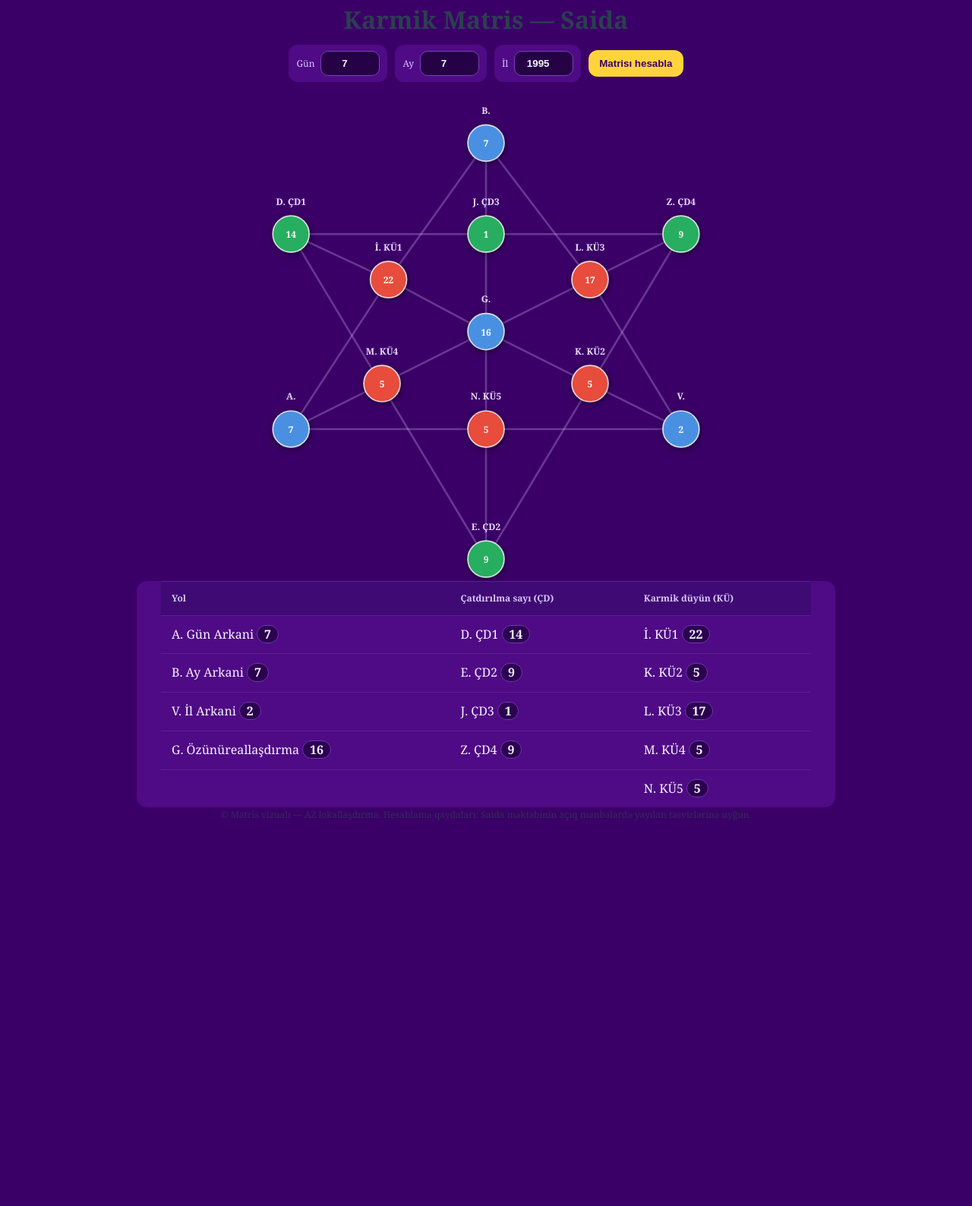
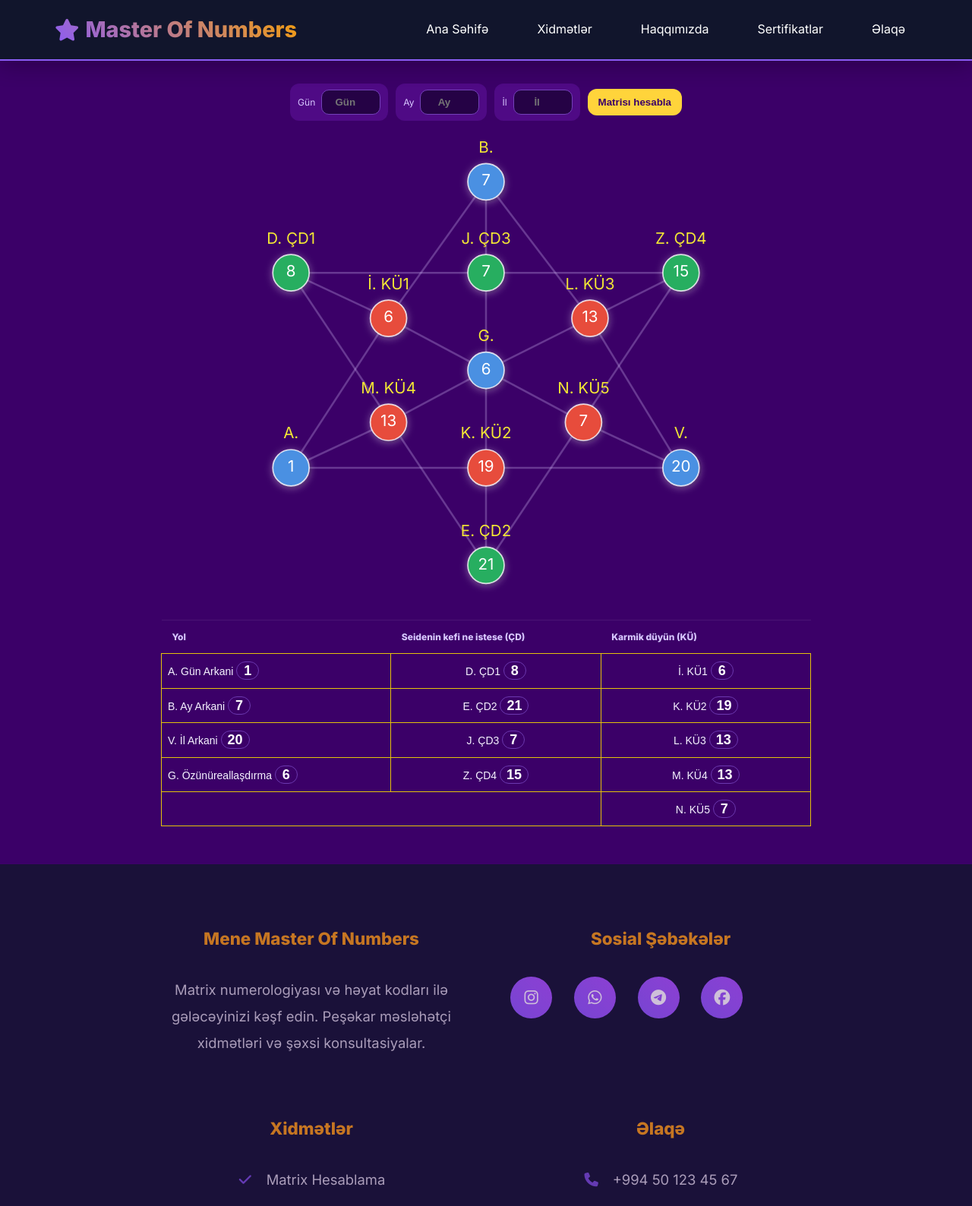
Before and after one commit to shabanovasaidaa-art/saidaart, a plain HTML site: page karma_calculator.html in a window 1280 px wide. Shown: the top 1588 px of the page at 76% size. Before the commit the page ends 1083 px from the top, so only its background shows below. Drawn offline with nearby package versions, Linux system fonts and the light colour scheme.

Commit message:
example5

```diff
--- a/karma_calculator.html
+++ b/karma_calculator.html
@@ -1,21 +1,51 @@
 <!DOCTYPE html>
 <html lang="az">
+
 <head>
   <meta charset="utf-8" />
   <meta name="viewport" content="width=device-width, initial-scale=1" />
-  <title>Karmik Matris — Saida (AZ)</title>
+  <title>Karmik Matris</title>
   <link rel="preconnect" href="https://fonts.googleapis.com">
   <link rel="preconnect" href="https://fonts.gstatic.com" crossorigin>
   <link href="https://fonts.googleapis.com/css2?family=Inter:wght@400;600;800&display=swap" rel="stylesheet">
+  <link rel="stylesheet" href="https://cdn.jsdelivr.net/npm/swiper@12/swiper-bundle.min.css" />
+  <link rel="stylesheet" href="https://cdn.jsdelivr.net/npm/swiper@9/swiper-bundle.min.css" />
+  <script src="https://cdn.jsdelivr.net/npm/swiper@9/swiper-bundle.min.js"></script>
+
   <link rel="stylesheet" href="styles.css">
 </head>
-<body>
+
+<body class="cal-body"> <!-- Navigation -->
+  <nav class="navbar">
+    <div class="nav-container">
+      <div class="logo">
+        <link rel="stylesheet" href="https://cdnjs.cloudflare.com/ajax/libs/font-awesome/6.5.0/css/all.min.css">
+        <i class="fa-solid fa-star"></i>
+        Master Of Numbers
+      </div>
+      <div class="nav-menu">
+        <a href="./index.html" class="nav-link">Ana Səhifə</a>
+        <a href="./karma_calculator.html" class="nav-link">Xidmətlər</a>
+        <a href="#about" class="nav-link">Haqqımızda</a>
+        <a href="#certificates" class="nav-link">Sertifikatlar</a>
+        <a href="#contact" class="nav-link">Əlaqə</a>
+      </div>
+      <div class="hamburger">
+        <span class="bar"></span>
+        <span class="bar"></span>
+        <span class="bar"></span>
+      </div>
+    </div>
+  </nav>
   <header class="container">
-    <h1>Karmik Matris — Saida</h1>
+
     <div class="controls">
-      <div class="input"><label for="day">Gün</label><input id="day" type="number" min="1" max="31" value="7"></div>
-      <div class="input"><label for="month">Ay</label><input id="month" type="number" min="1" max="12" value="7"></div>
-      <div class="input"><label for="year">İl</label><input id="year" type="number" min="1" max="9999" value="1995"></div>
+      <div class="input"><label for="day">Gün</label><input id="day" type="number" min="1" max="31" placeholder="Gün"
+          value=""></div>
+      <div class="input"><label for="month">Ay</label><input id="month" type="number" min="1" max="12" placeholder="Ay"
+          value=""></div>
+      <div class="input"><label for="year">İl</label><input id="year" type="number" min="1" max="9999" placeholder="İl"
+          value=""></div>
       <button class="btn" id="calc" type="button">Matrisı hesabla</button>
     </div>
   </header>
@@ -29,23 +59,61 @@
     </svg>
   </main>
 
-  <section class="legend container" aria-label="Cədvəl">
+  <section class="legend container " style="margin-bottom: 50px;" aria-label="Cədvəl">
     <table>
       <thead>
-      <tr>
-        <th>Yol</th>
-        <th>Çatdırılma sayı (ÇD)</th>
-        <th>Karmik düyün (KÜ)</th>
-      </tr>
+        <tr>
+          <th>Yol</th>
+          <th>Seidenin kefi ne istese (ÇD)</th>
+          <th>Karmik düyün (KÜ)</th>
+        </tr>
       </thead>
       <tbody id="rows"></tbody>
     </table>
   </section>
 
-  <footer class="container">
-    © Matris vizualı — AZ lokallaşdırma. Hesablama qaydaları: Saida məktəbinin açıq mənbələrdə yayılan təsvirlərinə uyğun.
+
+  <!-- Footer -->
+  <footer class="footer">
+    <div class="container">
+      <div class="footer-content">
+        <div class="footer-section">
+          <h3>Mene Master Of Numbers</h3>
+          <p>Matrix numerologiyası və həyat kodları ilə gələcəyinizi kəşf edin. Peşəkar məsləhətçi xidmətləri
+            və şəxsi konsultasiyalar.</p>
+        </div>
+        <div class="footer-section">
+          <h4>Sosial Şəbəkələr</h4>
+          <div class="social-links">
+            <a href="#" class="social-link"><i class="fab fa-instagram"></i></a>
+            <a href="#" class="social-link"><i class="fab fa-whatsapp"></i></a>
+            <a href="#" class="social-link"><i class="fab fa-telegram"></i></a>
+            <a href="#" class="social-link"><i class="fab fa-facebook"></i></a>
+          </div>
+        </div>
+        <div class="footer-section">
+          <h4>Xidmətlər</h4>
+          <p><i class="fas fa-check"></i> Matrix Hesablama</p>
+          <p><i class="fas fa-check"></i> Doğum Xəritəsi</p>
+          <p><i class="fas fa-check"></i> Karyera Analizi</p>
+          <p><i class="fas fa-check"></i> Münasibət Uyğunluğu</p>
+        </div>
+        <div class="footer-section">
+          <h4>Əlaqə</h4>
+          <p><i class="fas fa-phone"></i> +994 50 123 45 67</p>
+          <p><i class="fas fa-envelope"></i> info@menemaster.com</p>
+          <p><i class="fas fa-map-marker-alt"></i> Bakı, Azərbaycan</p>
+        </div>
+      </div>
+      <div class="footer-bottom">
+        <p>&copy; 2024 Mene Master Of Numbers. Bütün hüquqlar qorunur.</p>
+      </div>
+    </div>
   </footer>
 
   <script src="script.js" defer></script>
+  <script src="main.js"></script>
+  <script src="https://cdn.jsdelivr.net/npm/swiper@12/swiper-bundle.min.js"></script>
 </body>
+
 </html>
--- a/script.js
+++ b/script.js
@@ -6,140 +6,141 @@ const clampArc = (n) => {
   return n;
 };
 
-function arkanOfDay(day){
+function arkanOfDay(day) {
   day = Number(day) || 1;
   if (day <= 22) return day;
-  const map = {23:1,24:2,25:3,26:4,27:5,28:6,29:7,30:8,31:9};
+  const map = { 23: 1, 24: 2, 25: 3, 26: 4, 27: 5, 28: 6, 29: 7, 30: 8, 31: 9 };
   return map[day] || 1;
 }
 
-const arkanOfMonth = (m)=> clampArc(Number(m) || 7);
-const arkanOfYear  = (y)=> clampArc(String(y||1991).split('').reduce((a,d)=>a+ +d,0));
-const selfRealization = (A,B,V)=> clampArc(A+B+V);
+const arkanOfMonth = (m) => clampArc(Number(m) || 7);
+const arkanOfYear = (y) => clampArc(String(y || 1991).split('').reduce((a, d) => a + +d, 0));
+const selfRealization = (A, B, V) => clampArc(A + B + V);
 
 /* ==== Hesablamalar ==== */
-function calcAchievements(A,B,V){
-  const D = clampArc(A+B);
-  const E = clampArc(A+V);
-  const J = clampArc(D+E);
-  const Z = clampArc(E + Math.abs(A-B));
-  return {D,E,J,Z};
+function calcAchievements(A, B, V) {
+  const D = clampArc(A + B);
+  const E = clampArc(A + V);
+  const J = clampArc(D + E);
+  const Z = clampArc(Math.abs(E - Math.abs(A - B)));
+
+  return { D, E, J, Z };
 }
 
 /* ==== SİZİN XÜSUSI METODUNUZla karmik düyünlər ==== */
-function calcKnots(A, B, V){
+function calcKnots(A, B, V) {
   // KÜ1 = |A - B| - əgər 0 çıxsa avtomatik 22 olur
   let KU1 = Math.abs(A - B);
-  if(KU1 === 0) KU1 = 22;
+  if (KU1 === 0) KU1 = 22;
 
   // KÜ2 = |A - V| - əgər 0 çıxsa avtomatik 22 olur
   let KU2 = Math.abs(A - V);
-  if(KU2 === 0) KU2 = 22;
+  if (KU2 === 0) KU2 = 22;
 
   // KÜ3 = |KÜ1 - KÜ2| - əgər 0 çıxsa avtomatik 22 olur
   let KU3 = Math.abs(KU1 - KU2);
-  if(KU3 === 0) KU3 = 22;
+  if (KU3 === 0) KU3 = 22;
 
   // KÜ4 = |B - V| - əgər 0 çıxsa avtomatik 22 olur
   let KU4 = Math.abs(B - V);
-  if(KU4 === 0) KU4 = 22;
+  if (KU4 === 0) KU4 = 22;
 
   // KÜ5 = (KÜ1 + KÜ2 + KÜ3 + KÜ4) - 22-ni çıx ta ki 22-dən aşağı olsun
   let KU5 = KU1 + KU2 + KU3 + KU4;
-  while(KU5 > 22) KU5 -= 22;
-  if(KU5 === 0) KU5 = 22;
+  while (KU5 > 22) KU5 -= 22;
+  if (KU5 === 0) KU5 = 22;
 
-  return {I: KU1, K: KU2, L: KU3, M: KU4, N: KU5};
+  return { I: KU1, K: KU2, L: KU3, M: KU4, N: KU5 };
 }
 
 /* ==== Layout (ulduz / simmetrik) ==== */
 const layout = {
-  B:[500,60],   // üst nöqtə (7)
-  J:[500,200],  // J - çd3 (yuxarı ortada)
-  D:[200,200],  // sol yuxarı
-  I:[350,270],  // sol orta yuxarı
-  A:[200,500],  // sol aşağı
-  M:[340,430],  // sol orta aşağı
-  E:[500,700],  // bottom (9)
-  N:[500,500],  // N (KÜ5) biraz yuxarı bottom
-  G:[500,350],  // mərkəz (özünüreallaşdırma)
-  K:[660,430],  // sağ orta yuxarı
-  V:[800,500],  // sağ aşağı
-  L:[660,270],  // sağ orta aşağı
-  Z:[800,200]   // sağ yuxarı
+  B: [500, 60],   // üst nöqtə (7)
+  J: [500, 200],  // J - çd3 (yuxarı ortada)
+  D: [200, 200],  // sol yuxarı
+  I: [350, 270],  // sol orta yuxarı
+  A: [200, 500],  // sol aşağı
+  M: [350, 430],  // sol orta aşağı
+  E: [500, 650],  // bottom (9)
+  N: [650, 430],  // N (KÜ5) biraz yuxarı bottom
+  G: [500, 350],  // mərkəz (özünüreallaşdırma)
+  K: [500, 500],  // sağ orta yuxarı
+  V: [800, 500],  // sağ aşağı
+  L: [660, 270],  // sağ orta aşağı
+  Z: [800, 200]   // sağ yuxarı
 };
 
 /* ==== DOM referansları ==== */
 const gLines = document.getElementById('lines');
 const gNodes = document.getElementById('nodes');
-const rows   = document.getElementById('rows');
+const rows = document.getElementById('rows');
 
 /* ==== Skeleti çək (ulduzvari xətt qrupları) ==== */
-function drawSkeleton(){
-  if(!gLines) return;
+function drawSkeleton() {
+  if (!gLines) return;
   gLines.innerHTML = '';
   const p = layout;
-  const mkPath = (pts)=> `M ${pts.map(([x,y])=>`${x},${y}`).join(' L ')}`;
+  const mkPath = (pts) => `M ${pts.map(([x, y]) => `${x},${y}`).join(' L ')}`;
 
   const lineSets = [
-    [p.B,p.L,p.V,p.A,p.I,p.B,p.J,p.G,p.N,p.E],    // ulduzun dairəvi bağlantıları                // alt-orta xəttlər
-    [p.D,p.J,p.Z,p.E,p.D],                        // sol yuxarı üçbucaq
-    [p.A,p.M,p.G,p.L,p.Z],                        // orta üçbucaq
-    [p.D,p.I,p.G,p.K,p.V]                         // alt üçbucaq
+    [p.B, p.L, p.V, p.A, p.I, p.B, p.J, p.G, p.N, p.V],    // ulduzun dairəvi bağlantıları                // alt-orta xəttlər
+    [p.D, p.J, p.Z, p.E, p.D],                        // sol yuxarı üçbucaq
+    [p.A, p.M, p.G, p.L, p.Z],                        // orta üçbucaq
+    [p.D, p.I, p.G, p.K, p.E]                         // alt üçbucaq
   ];
 
-  lineSets.forEach(pts=>{
-    const el = document.createElementNS('http://www.w3.org/2000/svg','path');
+  lineSets.forEach(pts => {
+    const el = document.createElementNS('http://www.w3.org/2000/svg', 'path');
     el.setAttribute('d', mkPath(pts));
-    el.setAttribute('class','skel-path');
+    el.setAttribute('class', 'skel-path');
     gLines.appendChild(el);
   });
 }
 
 /* ==== Gözəl node-lar (dairələr) ==== */
-function node(colorVar, code, label, value){
-  if(!gNodes) return;
+function node(colorVar, code, label, value) {
+  if (!gNodes) return;
   const pos = layout[code];
-  if(!pos) return;
-  const [x,y] = pos;
-  const g = document.createElementNS('http://www.w3.org/2000/svg','g');
-  g.setAttribute('class','node');
-  g.setAttribute('transform',`translate(${x},${y})`);
+  if (!pos) return;
+  const [x, y] = pos;
+  const g = document.createElementNS('http://www.w3.org/2000/svg', 'g');
+  g.setAttribute('class', 'node');
+  g.setAttribute('transform', `translate(${x},${y})`);
 
   // Kölgə effekti üçün əlavə dairə
-  const shadow = document.createElementNS('http://www.w3.org/2000/svg','circle');
-  shadow.setAttribute('r','30');
-  shadow.setAttribute('fill','rgba(0,0,0,0.1)');
-  shadow.setAttribute('transform','translate(2,2)');
+  const shadow = document.createElementNS('http://www.w3.org/2000/svg', 'circle');
+  shadow.setAttribute('r', '30');
+  shadow.setAttribute('fill', 'rgba(0,0,0,0.1)');
+  shadow.setAttribute('transform', 'translate(2,2)');
 
   // Əsas dairə
-  const c = document.createElementNS('http://www.w3.org/2000/svg','circle');
-  c.setAttribute('r','28');
+  const c = document.createElementNS('http://www.w3.org/2000/svg', 'circle');
+  c.setAttribute('r', '28');
 
   // Rəng təyini
   let fillColor = '#f0f0f0';
-  if(colorVar === '--mid') fillColor = '#4a90e2';      // əsas arklar - mavi
-  if(colorVar === '--good') fillColor = '#27ae60';     // çatdırılmalar - yaşıl
-  if(colorVar === '--warn') fillColor = '#e74c3c';     // karmik düyünlər - qırmızı
+  if (colorVar === '--mid') fillColor = '#4a90e2';      // əsas arklar - mavi
+  if (colorVar === '--good') fillColor = '#27ae60';     // çatdırılmalar - yaşıl
+  if (colorVar === '--warn') fillColor = '#e74c3c';     // karmik düyünlər - qırmızı
 
   c.setAttribute('fill', fillColor);
-  c.setAttribute('stroke','rgba(255,255,255,0.8)');
-  c.setAttribute('stroke-width','2');
+  c.setAttribute('stroke', 'rgba(255,255,255,0.8)');
+  c.setAttribute('stroke-width', '2');
 
   // Rəqəm mətni
-  const t = document.createElementNS('http://www.w3.org/2000/svg','text');
-  t.setAttribute('text-anchor','middle');
-  t.setAttribute('dy','6');
+  const t = document.createElementNS('http://www.w3.org/2000/svg', 'text');
+  t.setAttribute('text-anchor', 'middle');
+  t.setAttribute('dy', '6');
   t.setAttribute('fill', 'white');
   t.setAttribute('font-weight', 'bold');
   t.setAttribute('font-size', '16');
   t.textContent = value;
 
   // Etiket mətni
-  const tag = document.createElementNS('http://www.w3.org/2000/svg','text');
-  tag.setAttribute('class','tag');
-  tag.setAttribute('text-anchor','middle');
-  tag.setAttribute('dy','-45');
+  const tag = document.createElementNS('http://www.w3.org/2000/svg', 'text');
+  tag.setAttribute('class', 'tag');
+  tag.setAttribute('text-anchor', 'middle');
+  tag.setAttribute('dy', '-45');
   tag.setAttribute('fill', '#333');
   tag.setAttribute('font-weight', '500');
   tag.setAttribute('font-size', '12');
@@ -153,31 +154,31 @@ function node(colorVar, code, label, value){
 }
 
 /* ==== Render ==== */
-function render(A,B,V,G,ach,kn){
-  if(gNodes) gNodes.innerHTML = '';
+function render(A, B, V, G, ach, kn) {
+  if (gNodes) gNodes.innerHTML = '';
   drawSkeleton();
 
   // əsas arklar / rəqəmlər
-  node('--mid','B','B.',B);
-  node('--mid','A','A.',A);
-  node('--mid','V','V.',V);
-  node('--mid','G','G.',G);
+  node('--mid', 'B', 'B.', B);
+  node('--mid', 'A', 'A.', A);
+  node('--mid', 'V', 'V.', V);
+  node('--mid', 'G', 'G.', G);
 
   // ÇD (achievements) — yaxşı nöqtələr
-  node('--good','D','D. ÇD1',ach.D);
-  node('--good','E','E. ÇD2',ach.E);
-  node('--good','J','J. ÇD3',ach.J);
-  node('--good','Z','Z. ÇD4',ach.Z);
+  node('--good', 'D', 'D. ÇD1', ach.D);
+  node('--good', 'E', 'E. ÇD2', ach.E);
+  node('--good', 'J', 'J. ÇD3', ach.J);
+  node('--good', 'Z', 'Z. ÇD4', ach.Z);
 
   // KÜ (karmik düyünlər) — xəbərdarlıq nöqtələri
-  node('--warn','I','İ. KÜ1',kn.I);
-  node('--warn','K','K. KÜ2',kn.K);
-  node('--warn','L','L. KÜ3',kn.L);
-  node('--warn','M','M. KÜ4',kn.M);
-  node('--warn','N','N. KÜ5',kn.N);
+  node('--warn', 'I', 'İ. KÜ1', kn.I);
+  node('--warn', 'K', 'K. KÜ2', kn.K);
+  node('--warn', 'L', 'L. KÜ3', kn.L);
+  node('--warn', 'M', 'M. KÜ4', kn.M);
+  node('--warn', 'N', 'N. KÜ5', kn.N);
 
   // cədvəl yenilə
-  if(rows) rows.innerHTML = `
+  if (rows) rows.innerHTML = `
     <tr><td>A. Gün Arkani <span class="pill">${A}</span></td>
         <td>D. ÇD1 <span class="pill">${ach.D}</span></td>
         <td>İ. KÜ1 <span class="pill">${kn.I}</span></td></tr>
@@ -196,29 +197,29 @@ function render(A,B,V,G,ach,kn){
 }
 
 /* ==== Hesabla ==== */
-function calculate(){
-  const day   = document.getElementById('day')?.value || 1;
+function calculate() {
+  const day = document.getElementById('day')?.value || 1;
   const month = document.getElementById('month')?.value || 7;
-  const year  = document.getElementById('year')?.value || 1991;
+  const year = document.getElementById('year')?.value || 1991;
 
   const A = arkanOfDay(day);
   const B = arkanOfMonth(month);
   const V = arkanOfYear(year);
-  const G = selfRealization(A,B,V);
+  const G = selfRealization(A, B, V);
 
-  const ach = calcAchievements(A,B,V);
-  const kn  = calcKnots(A,B,V);
+  const ach = calcAchievements(A, B, V);
+  const kn = calcKnots(A, B, V);
 
-  render(A,B,V,G,ach,kn);
+  render(A, B, V, G, ach, kn);
 }
 
 /* ==== Eventlər ==== */
 const calcBtn = document.getElementById('calc');
-if(calcBtn) calcBtn.addEventListener('click', calculate);
-['day','month','year'].forEach(id=>{
+if (calcBtn) calcBtn.addEventListener('click', calculate);
+['day', 'month', 'year'].forEach(id => {
   const el = document.getElementById(id);
-  if(el) el.addEventListener('keydown', e=>{
-    if(e.key==='Enter') calculate();
+  if (el) el.addEventListener('keydown', e => {
+    if (e.key === 'Enter') calculate();
   });
 });
 
@@ -228,9 +229,9 @@ document.addEventListener('DOMContentLoaded', () => {
   const monthEl = document.getElementById('month');
   const yearEl = document.getElementById('year');
 
-  if(dayEl && !dayEl.value) dayEl.value = 1;
-  if(monthEl && !monthEl.value) monthEl.value = 7;
-  if(yearEl && !yearEl.value) yearEl.value = 1991;
+  if (dayEl && !dayEl.value) dayEl.value = "";
+  if (monthEl && !monthEl.value) monthEl.value = "";
+  if (yearEl && !yearEl.value) yearEl.value = "";
 
   calculate();
 });
--- a/styles.css
+++ b/styles.css
@@ -11,12 +11,16 @@
 *{box-sizing:border-box}
 html,body{height:100%}
 body{
+
   margin:0;
   font-family:Inter,system-ui,-apple-system,Segoe UI,Roboto,Arial;
   background:var(--bg);
   color:var(--text);
 }
-
+.cal-body{
+padding-top: 110px;
+
+}
 .container{ width:min(920px,95vw); margin-inline:auto; padding:18px }
 
 header{text-align:center; padding-top:28px}
@@ -37,14 +41,14 @@ h1{margin:0 0 8px; font-size:clamp(20px,3.2vw,32px); font-weight:800}
 .board{aspect-ratio: 1.4/1}
 svg{width:100%; height:100%; display:block}
 
-.node circle{ filter: drop-shadow(0 2px 6px rgba(0,0,0,.35)); }
-.node text{ font-weight:800; font-size:14px; user-select:none }
-.tag{ font-size:11px; fill:#eaddff }
-
-.legend{ background:var(--card); border-radius:14px; overflow:hidden; padding:0 }
+.node circle{ filter: drop-shadow(0 2px 6px rgba(255, 255, 255, 0.35)); }
+.node text{ font-weight:400; font-size:24px; user-select:none}
+.tag{ font-size:11px; fill:#f3e634 }
+
+.legend{   border-radius:14px; overflow:hidden; padding:0 }
 table{ width:100%; border-collapse:collapse; color:var(--text) }
 th,td{ padding:12px 14px; border-top:1px solid rgba(255,255,255,.08) }
-th{ text-align:left; background:#3f0a74; font-size:12px; color:var(--muted) }
+th{ text-align:left; font-size:12px; color:var(--muted) }
 
 .pill{
   display:inline-block; line-height:1; padding:.2rem .55rem; border-radius:999px;
@@ -67,7 +71,7 @@ footer{ opacity:.75; font-size:12px; text-align:center; padding-bottom:28px }
 }
 
 body {
-    font-family: 'Georgia', serif;
+    /* font-family: 'Georgia', serif; */
     line-height: 1.6;
     color: #2c3e50;
     overflow-x: hidden;
@@ -164,6 +168,50 @@ body {
     position: relative;
     overflow: hidden;
 }
+
+
+/*
+
+
+*/
+#rows {
+  width: 100%;
+  border-collapse: collapse;
+  margin-top: 15px;
+  font-family: Arial, sans-serif;
+  font-size: 14px;
+}
+
+#rows td {
+  border: 1px solid #e4c30a;  /* sərt xətt */
+  padding: 10px 8px;       /* daha sıx */
+  vertical-align: middle;
+}
+
+#rows td:first-child {
+  font-weight: 500;       /* sol tərəf vurğulu */
+  width: 35%;              /* sabit eni */
+}
+
+#rows td:nth-child(2),
+#rows td:nth-child(3) {
+  text-align: center;      /* dəyərlər ortalanmış */
+  width: 32%;
+}
+
+
+.pill {
+  display: inline-block;
+  background:transparent;
+  color: #ffffff;
+  padding: 2px 8px;
+  /* border-radius: 10px; */
+  font-size: 18px;
+  font-weight: 600;
+  min-width: 30px;
+  text-align: center;
+}
+
 
 .matrix-section::before {
     content: '';
@@ -261,6 +309,7 @@ body {
     cursor: pointer;
     transition: transform 0.2s ease, box-shadow 0.2s ease, background 0.3s ease;
     box-shadow: 0 5px 15px rgba(0, 0, 0, 0.2);
+     text-decoration: none;
 }
 
 .matrix-button:hover {
@@ -332,7 +381,7 @@ body {
 .services-grid {
     display: grid;
     grid-template-columns: repeat(3, 1fr);
-    gap: 3rem;
+    gap: 2rem;
 }
 
 .service-card {
@@ -437,8 +486,9 @@ body {
     height: auto;
     display: block;
     border-radius: 10px;
-    object-fit: cover; /* şəkli container daxilində saxlayır */
-    max-height: 400px; /* maksimum hündürlük veririk */
+    object-position: top;
+    object-fit: cover;
+    max-height: 500px;
 }
 
 .about-content {
@@ -916,7 +966,9 @@ body {
     .about-photo {
         width: 450px;
         height: 550px;
-    }
+
+    }
+
 
     .service-card {
         padding: 4rem 3rem;
@@ -1664,3 +1716,9 @@ body {
     height: auto;
     object-fit: contain;
 }
+ .services-container {
+  max-width: 1200px; /* istədiyin qədər */
+  width: 95%;
+  margin-inline: auto;
+  padding: 18px;
+}
```
Also changed, not shown: index.html (+7 -17 lines).
